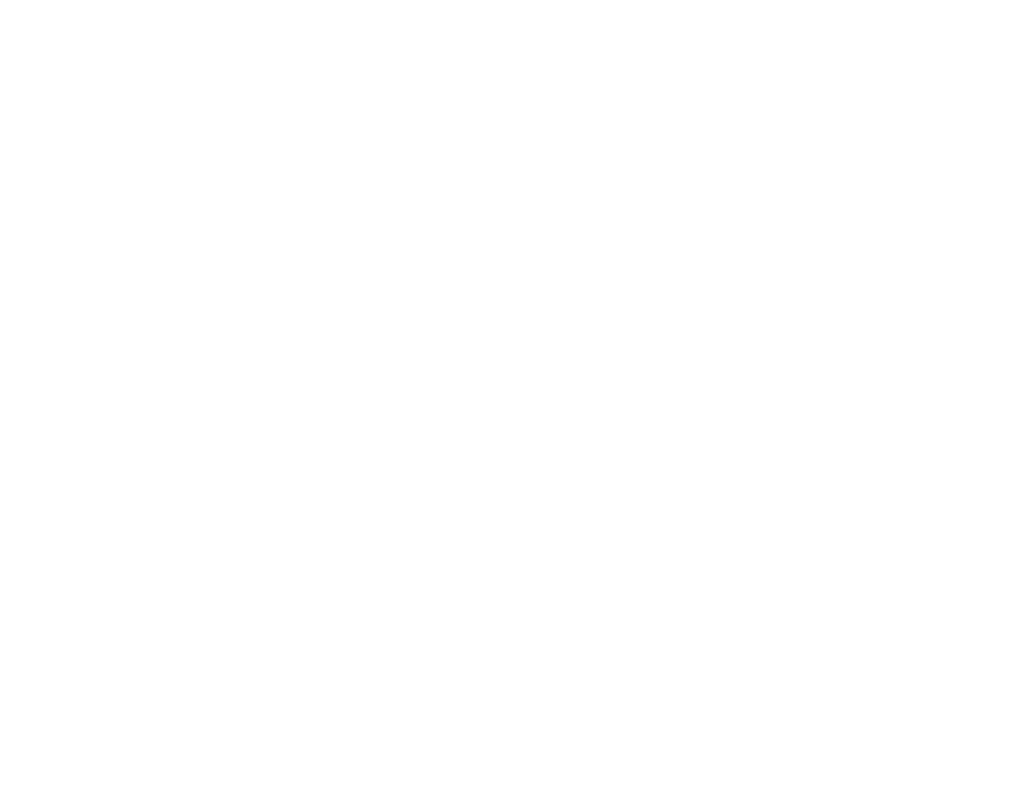
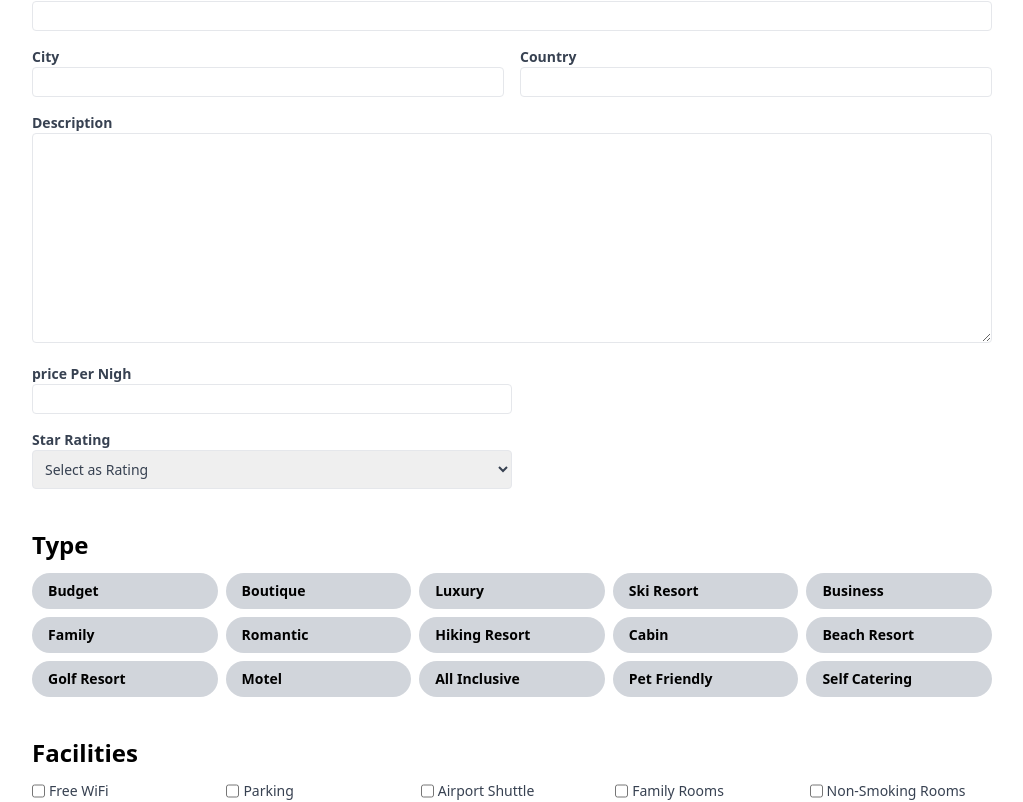
Before and after one commit to TharakaJayz/mern-hotel-booking, a React (Vite) app in the folder client/: page /add-hotel in a window 1280 px wide. Before the commit this address had no page. Shown: the part 359-1161 px from the top of the page, without its empty margins (128-1151 px from the left). Before the commit the page ends 800 px from the top, so only its background shows below. Built offline with nearby package versions, Linux system fonts and the light colour scheme.

Commit message:
create add hotel form

```diff
--- a/client/package.json
+++ b/client/package.json
@@ -12,6 +12,7 @@
   "dependencies": {
     "@reduxjs/toolkit": "^2.2.1",
     "@types/react-redux": "^7.1.33",
+    "clsx": "^2.1.1",
     "react": "^18.2.0",
     "react-dom": "^18.2.0",
     "react-hook-form": "^7.50.1",
--- a/client/src/App.tsx
+++ b/client/src/App.tsx
@@ -1,59 +1,85 @@
-import { Route, Routes } from "react-router-dom"
-import Layouts from "./layouts/Layouts"
-import Register from "./pages/Register"
-import { useAppDispatch, useAppSeleter } from "./hooks/hooks"
+import { Route, Routes } from "react-router-dom";
+import Layouts from "./layouts/Layouts";
+import Register from "./pages/Register";
+import { useAppDispatch, useAppSeleter } from "./hooks/hooks";
 
-import Toast from "./components/Toast"
-import { toastActions } from "./store/Toast-slice"
-import { RootState } from "./store/store"
-import SignIn from "./pages/SignIn"
-import { AddHotel } from "./pages/AddHotel"
+import Toast from "./components/Toast";
+import { toastActions } from "./store/Toast-slice";
+import { RootState } from "./store/store";
+import SignIn from "./pages/SignIn";
+import { AddHotel } from "./pages/AddHotel";
+
 function App() {
-
   const toast = useAppSeleter((state: RootState) => state.toasts);
   const dispatch = useAppDispatch();
   const toastDispatch = () => {
-    dispatch(toastActions.add({ message: "", type: "" }))
+    dispatch(toastActions.add({ message: "", type: "" }));
+  };
 
-  }
+  const isLoggedIn = useAppSeleter((state) => state.user.isLogged);
 
-  const isLoggedIn = useAppSeleter((state)=> state.user.isLogged);
-
-
+  console.log(" is Loggin==>>", isLoggedIn);
   return (
     <div>
-      {toast.message.length > 0 && (<Toast message={toast.message} type={toast.type} onClose={toastDispatch} />)}
+      {toast.message.length > 0 && (
+        <Toast
+          message={toast.message}
+          type={toast.type}
+          onClose={toastDispatch}
+        />
+      )}
       <Routes>
+        {true && (
+          <>
+            <Route
+              path="/add-hotel"
+              element={
+                <Layouts>
+                  <AddHotel />
+                </Layouts>
+              }
+            />
+          </>
+        )}
 
-        {isLoggedIn && <>
-        <Route path="add-hotel" element  = {
-          <AddHotel />
-        }/></>}
-        <Route path="/" element={<Layouts>
-          <p>
-            home page
-          </p>
-        </Layouts>} />
-        <Route path="/search" element={<Layouts>
-          <p>
+        <Route
+          path="/search"
+          element={
+            <Layouts>
+              <p>Search page</p>
+            </Layouts>
+          }
+        />
+        <Route
+          path="/register"
+          element={
+            <Layouts>
+              <Register />
+            </Layouts>
+          }
+        />
+        <Route
+          path="/sign-in"
+          element={
+            <Layouts>
+              <SignIn />
+            </Layouts>
+          }
+        />
 
-            Search page
-          </p>
-        </Layouts>} />
-        <Route path="/register" element={<Layouts>
+        <Route
+          path="/"
+          element={
+            <Layouts>
+              <p>home page</p>
+            </Layouts>
+          }
+        />
 
-          <Register />
-        </Layouts>
-        } />
-        <Route path="/sign-in" element={<Layouts>
-
-          <SignIn />
-        </Layouts>
-        } />
+        {/* <Route path="*" element={<Navigate to="/" />} /> */}
       </Routes>
     </div>
-
-  )
+  );
 }
 
-export default App
+export default App;
--- a/client/src/components/Header.tsx
+++ b/client/src/components/Header.tsx
@@ -18,6 +18,7 @@
                 <span className='flex space-x-2'>
                     {isLoggedIn ? <>
                         <Link className='flex items-center text-white px-3 font-bold hover:bg-blue-600' to={"/my-bookings"}>My Bookings</Link>
+                        <Link className='flex items-center text-white px-3 font-bold hover:bg-blue-600' to={"/add-hotel"}>Add Hotels</Link>
                         <Link className='flex items-center text-white px-3 font-bold hover:bg-blue-600' to={"/my-hotels"}>My Hotels</Link>
                         <SignOutButton />
 
--- /dev/null
+++ b/client/src/config/hotel-options-config.ts
@@ -0,0 +1,29 @@
+export const hotelTypes = [
+    "Budget",
+    "Boutique",
+    "Luxury",
+    "Ski Resort",
+    "Business",
+    "Family",
+    "Romantic",
+    "Hiking Resort",
+    "Cabin",
+    "Beach Resort",
+    "Golf Resort",
+    "Motel",
+    "All Inclusive",
+    "Pet Friendly",
+    "Self Catering",
+]
+
+
+export const hotelFacilities = [
+    "Free WiFi",
+    "Parking",
+    "Airport Shuttle",
+    "Family Rooms",
+    "Non-Smoking Rooms",
+    "Outdoor Pool",
+    "Spa",
+    "Fitness Center",
+  ];
--- /dev/null
+++ b/client/src/forms/manageHotelForm/DetailsSection.tsx
@@ -0,0 +1,88 @@
+import { useFormContext } from "react-hook-form";
+import { HotelFormData } from "./ManageHotelForm";
+
+const DetailsSection = () => {
+  const {
+    register,
+    formState: { errors },
+  } = useFormContext<HotelFormData>();
+  return (
+    <div className="flex flex-col gap-4 ">
+      <h1 className="text-3xl font-bold mb-3"> Add Hotel</h1>
+      <label className="text-gray-700 text-sm font-bold flex-1">
+        Name
+        <input
+          className="border rounded w-full py-1 px-2 font-normal "
+          {...register("name", { required: "This field is required" })}
+          type="text"
+        />
+        {errors.name && (
+          <span className="text-red-500">{errors.name.message}</span>
+        )}
+      </label>
+
+      <div className="flex gap-4">
+        <label className="text-gray-700 text-sm font-bold flex-1">
+          City
+          <input
+            className="border rounded w-full py-1 px-2 font-normal "
+            {...register("city", { required: "This field is required" })}
+            type="text"
+          />
+          {errors.city && (
+            <span className="text-red-500">{errors.city.message}</span>
+          )}
+        </label>
+        <label className="text-gray-700 text-sm font-bold flex-1">
+          Country
+          <input
+            className="border rounded w-full py-1 px-2 font-normal "
+            {...register("country", { required: "This field is required" })}
+            type="text"
+          />
+          {errors.country && (
+            <span className="text-red-500">{errors.country.message}</span>
+          )}
+        </label>
+      </div>
+      <label className="text-gray-700 text-sm font-bold flex-1">
+        Description
+        <textarea
+        rows={10}
+          className="border rounded w-full py-1 px-2 font-normal "
+          {...register("description", { required: "This field is required" })}
+
+        />
+        {errors.description && (
+          <span className="text-red-500">{errors.description.message}</span>
+        )}
+      </label>
+      <label className="text-gray-700 text-sm font-bold max-w-[50%]">
+       price Per Nigh
+        <input
+          className="border rounded w-full py-1 px-2 font-normal "
+          {...register("pricePerNigh", { required: "This field is required" })}
+          type="number"
+          min={1}
+        />
+        {errors.pricePerNigh && (
+          <span className="text-red-500">{errors.pricePerNigh.message}</span>
+        )}
+      </label>
+      <label className="text-gray-700 text-sm font-bold max-w-[50%]">
+       Star Rating
+
+       <select {...register("starRating",{required:"This field is required"})} className="border rounded w-full p-2 text-gray-700 font-normal">
+        <option value="" className="text-sm font-bold">Select as Rating</option>
+        {[1,2,3,4,5].map((number)=> <option   value={number}>{number}</option>)}
+       </select>
+
+        {errors.starRating && (
+          <span className="text-red-500">{errors.starRating.message}</span>
+        )}
+      </label>
+    </div>
+  );
+};
+
+export default DetailsSection;
--- /dev/null
+++ b/client/src/forms/manageHotelForm/FacilitiesSection.tsx
@@ -0,0 +1,44 @@
+import { useFormContext } from "react-hook-form";
+import { HotelFormData } from "./ManageHotelForm";
+import { hotelFacilities } from "../../config/hotel-options-config";
+import clsx from "clsx";
+
+const FacilitiesSection = () => {
+  const {
+    register,
+    formState: { errors },
+  } = useFormContext<HotelFormData>();
+  return (
+    <div className="">
+      <h2 className="text-2xl font-bold mb-3">Facilities</h2>
+      <div className="grid grid-cols-5 gap-3">
+        {hotelFacilities.map((facility) => (
+          <label
+            htmlFor=""
+            className={clsx(`text-sm flex gap-1 text-gray-700`)}
+          >
+            <input
+              type="checkbox"
+              value={facility}
+              {...register("facilities", {
+                validate: (facilities) => {
+                  if (facilities && facilities.length > 0) {
+                    return true;
+                  } else {
+                    return "At least one facility is required";
+                  }
+                },
+              })}
+            />
+            {facility}
+          </label>
+        ))}
+      </div>
+      {errors.facilities && (
+        <span className="text-red-500 text-sm font-bold">{errors.facilities.message}</span>
+      )}
+    </div>
+  );
+};
+
+export default FacilitiesSection;
--- a/client/src/forms/manageHotelForm/ManageHotelForm.tsx
+++ b/client/src/forms/manageHotelForm/ManageHotelForm.tsx
@@ -1,5 +1,8 @@
 
-import { FormProvider, useForm } from 'react-hook-form'
+import { FormProvider, useForm } from 'react-hook-form';
+import DetailsSection from './DetailsSection';
+import TypeSection from './TypeSection';
+import FacilitiesSection from './FacilitiesSection';
 
 
 
@@ -22,8 +25,11 @@
 
     return (
         <FormProvider {...formMethods}>
-        <form>
-
+          {/* child components will get access to useForm functionalities also  */}
+        <form className='flex flex-col gap-10'>
+            <DetailsSection />
+            <TypeSection />
+            <FacilitiesSection />
 
         </form>
         </FormProvider>
--- /dev/null
+++ b/client/src/forms/manageHotelForm/TypeSection.tsx
@@ -0,0 +1,43 @@
+import { hotelTypes } from "../../config/hotel-options-config";
+import { useFormContext } from "react-hook-form";
+import { HotelFormData } from "./ManageHotelForm";
+import clsx from "clsx";
+
+const TypeSection = () => {
+  const {
+    register,
+    watch,
+    formState: { errors },
+  } = useFormContext<HotelFormData>();
+  const typeWatch = watch("type");
+  return (
+    <div>
+      <h2 className="text-2xl font-bold mb-3">Type</h2>
+      <div className="grid grid-cols-5 gap-2 ">
+        {hotelTypes.map((type) => (
+          <label
+            className={clsx(
+              `
+                        cursor-pointer text-sm rounded-full px-4 py-2 font-semibold`,
+              typeWatch === type && "bg-blue-300",
+              typeWatch !== type && "bg-gray-300"
+            )}
+          >
+            <input
+              type="radio"
+              className="hidden"
+              value={type}
+              {...register("type", { required: "This is required" })}
+            />
+            <span className="">{type}</span>
+          </label>
+        ))}
+      </div>
+      {errors.type && (
+        <span className="text-red-500 text-sm font-bold">{errors.type.message}</span>
+      )}
+    </div>
+  );
+};
+
+export default TypeSection;
--- a/client/src/pages/SignIn.tsx
+++ b/client/src/pages/SignIn.tsx
@@ -35,6 +35,7 @@
     const onSubmit = handleSubmit((data) => {
 
         mutation.mutate(data);
+
     })
     return (
         <form className='flex flex-col gap-5' onSubmit={onSubmit}>
```
Also changed, not shown: 2 other files (tests, documents, lock files or other folders).
